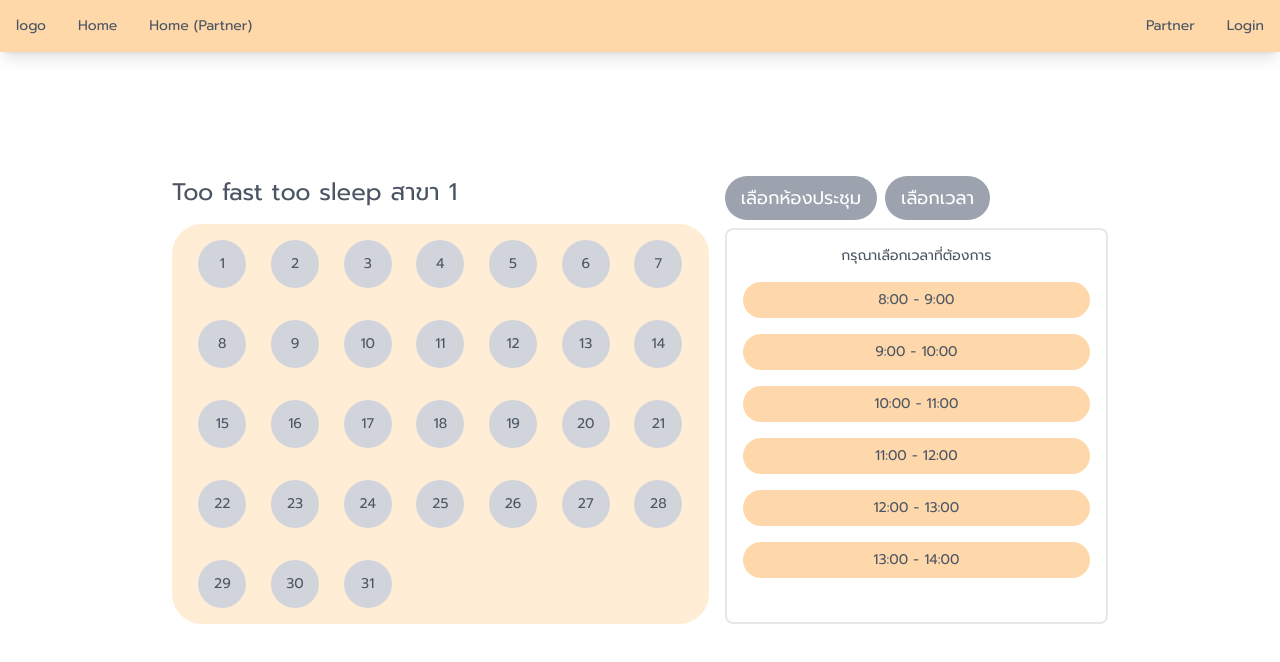
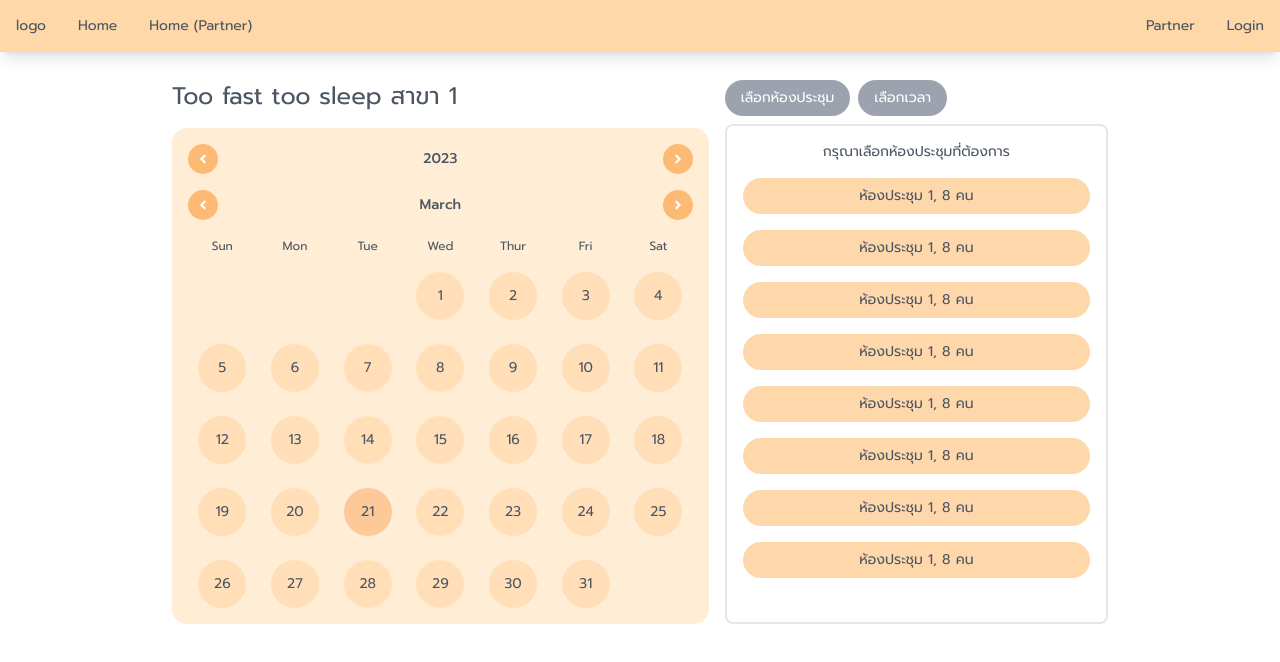
Before and after one commit to soAcademy/kowingplace, a React (Vite) app: page /reserve/1 in a window 1280 px wide. Shown: the top 662 px of the page. Built offline with nearby package versions, Linux system fonts and the light colour scheme.

Commit message:
feat: do the custom calendar

```diff
--- a/src/pages/external/Reserve.jsx
+++ b/src/pages/external/Reserve.jsx
@@ -1,88 +1,288 @@
-import React from "react";
-import { Link } from "react-router-dom";
+import React, { useState, useEffect } from "react";
+import { FaAngleLeft, FaAngleRight } from "react-icons/fa";
 
 export const Reserve = () => {
+  //day of week and month start index 0
+  const [yearData, setYearData] = useState(0);
+  const [monthData, setMonthData] = useState(0);
+  const [dateData, setDateData] = useState(0);
+  const [amountDateThisMonth, setAmountDateThisMonth] = useState(0);
+  const [amountDateLastMonth, setAmountDateLastMonth] = useState(0);
+  const [dayMonthStart, setDayMonthStart] = useState(0);
+  const [calendar, setCalendar] = useState([]);
+  const [selectDateTime, setSelectDateTime] = useState({
+    year: 0,
+    month: 0,
+    date: 0,
+    day: 0,
+    key: 0,
+  });
+  const [tabSelect, setTabSelect] = useState("room");
+
+  const dayString = ["Sun", "Mon", "Tue", "Wed", "Thur", "Fri", "Sat"];
+  const monthString = [
+    "January",
+    "February",
+    "March",
+    "April",
+    "May",
+    "June",
+    "July",
+    "August",
+    "September",
+    "October",
+    "November",
+    "December",
+  ];
+
+  useEffect(() => {
+    setYearData(new Date().getFullYear());
+    setMonthData(new Date().getMonth() + 1);
+    setDateData(new Date().getDate());
+  }, []);
+
+  useEffect(() => {
+    if (monthData !== 0 && yearData !== 0) {
+      setAmountDateThisMonth(new Date(yearData, monthData, 0).getDate());
+      setAmountDateLastMonth(
+        new Date(
+          monthData === 1 ? yearData - 1 : yearData,
+          monthData === 1 ? 12 : monthData - 1,
+          0
+        ).getDate()
+      );
+      setDayMonthStart(new Date(`${yearData}-${monthData}-01`).getDay() + 1);
+    }
+  }, [monthData, yearData]);
+
+  useEffect(() => {
+    if (amountDateLastMonth !== 0 && amountDateThisMonth !== 0) {
+      const calendar = Object.keys([
+        ...Array(dayMonthStart > 5 ? 6 * 7 : 5 * 7),
+      ]).map((key) => {
+        const newKey = Number(key);
+        let dateCalendar = 0;
+        let dayCalendar = 0;
+        let monthCalendar = 0;
+        let yearCalendar = 0;
+
+        const commute = amountDateLastMonth - dayMonthStart + newKey + 1 + 1;
+
+        //next month
+        if (commute > amountDateLastMonth) {
+          if (commute > amountDateLastMonth + amountDateThisMonth) {
+            dateCalendar =
+              commute - (amountDateLastMonth + amountDateThisMonth);
+            dayCalendar =
+              new Date(
+                `${monthData === 12 ? yearData + 1 : yearData}-${
+                  monthData === 12 ? 1 : monthData + 1
+                }-${dateCalendar}`
+              ).getDay() + 1;
+            monthCalendar = monthData + 1;
+            yearCalendar = monthData === 12 ? yearData + 1 : yearData;
+
+            //curr month
+          } else {
+            dateCalendar = commute - amountDateLastMonth;
+            dayCalendar =
+              new Date(`${yearData}-${monthData}-${dateCalendar}`).getDay() + 1;
+            monthCalendar = monthData;
+            yearCalendar = yearData;
+          }
+
+          //prev month
+        } else {
+          dateCalendar = commute;
+          dayCalendar =
+            new Date(
+              `${monthData === 1 ? yearData - 1 : yearData}-${
+                monthData === 1 ? 12 : monthData - 1
+              }-${dateCalendar}`
+            ).getDay() + 1;
+          monthCalendar = monthData - 1;
+          yearCalendar = monthData === 1 ? yearData - 1 : yearData;
+        }
+
+        return {
+          key: newKey,
+          day: dayCalendar,
+          date: dateCalendar,
+          month: monthCalendar,
+          year: yearCalendar,
+        };
+      });
+      // console.log(calendar, calendar);
+      setCalendar(calendar);
+    }
+  }, [amountDateLastMonth, amountDateThisMonth]);
+
+  // console.log(
+  //   yearData,
+  //   monthData,
+  //   dateData,
+  //   amountDateLastMonth,
+  //   amountDateThisMonth,
+  //   dayMonthStart
+  // );
+
   return (
-    <div className="relative w-full md:h-screen flex justify-center text-font-primary font-prompt text-sm md:mx-auto p-4 pt-20 md:pt-4">
-      <div className="w-full md:w-3/4 flex justify-center items-center gap-y-8">
+    <div className="relative w-full flex justify-center text-font-primary font-prompt text-sm md:mx-auto p-4 pt-20">
+      <div className="w-full lg:w-3/4 flex justify-center items-center gap-y-8">
         <div className="mainBlock w-full flex flex-col md:flex-row gap-4">
           <div className="calendarBlock w-full md:w-7/12 flex flex-col gap-4">
             <div>
               <h1 className="text-2xl">Too fast too sleep สาขา 1 </h1>
             </div>
             <div className="cBlock">
-              <div className="w-full bg-orange-100 rounded-[30px] grid grid-cols-7 gap-x-1 gap-y-8 p-2 md:p-4">
-                {[...Array(31)].map((r, idx) => (
+              <div className="w-full flex flex-col gap-y-4 bg-orange-100 rounded-[15px] p-2 md:p-4">
+                <div className="yearBlock flex justify-between items-center">
                   <div
-                    key={`date_${idx}`}
-                    className="w-full flex justify-center items-center"
+                    onClick={() => setYearData(yearData - 1)}
+                    className="w-fit bg-orange-300 hover:bg-orange-400 text-white rounded-full cursor-pointer p-2"
                   >
-                    <Link>
-                      <div className="w-12 h-12 flex justify-center items-center bg-gray-300 hover:bg-gray-400 rounded-full p-4">
-                        {idx + 1}
-                      </div>
-                    </Link>
+                    <FaAngleLeft />
                   </div>
-                ))}
+                  <p className="font-medium">{yearData}</p>
+                  <div
+                    onClick={() => setYearData(yearData + 1)}
+                    className="w-fit bg-orange-300 hover:bg-orange-400 text-white rounded-full cursor-pointer p-2"
+                  >
+                    <FaAngleRight />
+                  </div>
+                </div>
+                <div className="monthBlock flex justify-between items-center">
+                  <div
+                    onClick={() =>
+                      setMonthData(monthData === 1 ? 12 : monthData - 1)
+                    }
+                    className="w-fit bg-orange-300 hover:bg-orange-400 text-white rounded-full cursor-pointer p-2"
+                  >
+                    <FaAngleLeft />
+                  </div>
+                  <p className="font-medium">{monthString[monthData - 1]}</p>
+                  <div
+                    onClick={() =>
+                      setMonthData(monthData === 12 ? 1 : monthData + 1)
+                    }
+                    className="w-fit bg-orange-300 hover:bg-orange-400 text-white rounded-full cursor-pointer p-2"
+                  >
+                    <FaAngleRight />
+                  </div>
+                </div>
+                <div className="dayBlock grid grid-cols-7 gap-x-1">
+                  {dayString.map((day, idx) => (
+                    <p
+                      key={`day_${idx}`}
+                      className="text-[0.75rem] text-center"
+                    >
+                      {day}
+                    </p>
+                  ))}
+                </div>
+                <div className="grid grid-cols-7 gap-x-1 gap-y-6">
+                  {calendar.map((r, idx) => (
+                    <div
+                      key={`key_${idx}`}
+                      className="w-full flex justify-center items-center"
+                    >
+                      {r.month === monthData && (
+                        <button
+                          onClick={() =>
+                            setSelectDateTime({
+                              year: r.year,
+                              month: r.month,
+                              date: r.date,
+                              day: r.day,
+                              key: r.key,
+                            })
+                          }
+                        >
+                          <div
+                            className={`w-12 h-12 flex justify-center items-center ${
+                              selectDateTime.date === r.date &&
+                              selectDateTime.month === r.month &&
+                              selectDateTime.year === r.year
+                                ? "bg-orange-400/50 border-2 border-orange-500"
+                                : new Date().getDate() === r.date &&
+                                  new Date().getMonth() + 1 === r.month &&
+                                  new Date().getFullYear() === r.year
+                                ? "bg-orange-400/40"
+                                : "bg-orange-300/30"
+                            } hover:bg-orange-400/50 rounded-full p-4`}
+                          >
+                            {r.date}
+                          </div>
+                        </button>
+                      )}
+                    </div>
+                  ))}
+                </div>
               </div>
             </div>
           </div>
 
           <div className="detailBlock w-full md:w-5/12 flex flex-col gap-2">
             <div className="flex gap-x-2">
-              <button className="w-fit bg-gray-400 hover:bg-gray-500 text-white rounded-full p-2 px-4">
-                <h1 className="text-lg">เลือกห้องประชุม</h1>
+              <button
+                onClick={() => setTabSelect("room")}
+                className="w-fit bg-gray-400 hover:bg-gray-500 text-white rounded-full p-2 px-4"
+              >
+                <h1 className="">เลือกห้องประชุม</h1>
               </button>
-              <button className="w-fit bg-gray-400 hover:bg-gray-500 text-white rounded-full p-2 px-4">
-                <h1 className="text-lg">เลือกเวลา</h1>
+              <button
+                onClick={() => setTabSelect("time")}
+                className="w-fit bg-gray-400 hover:bg-gray-500 text-white rounded-full p-2 px-4"
+              >
+                <h1 className="">เลือกเวลา</h1>
               </button>
             </div>
-            {false && (
+            {tabSelect === "room" && (
               <div className="h-full border-2 rounded-lg p-4">
                 <div className="text-center mb-4">
                   <p>กรุณาเลือกห้องประชุมที่ต้องการ</p>
                 </div>
-                <div className="roomList h-[300px] flex  flex-col gap-y-4 overflow-y-auto">
+                <div className="roomList flex md:max-h-[400px] flex-col gap-y-4 overflow-y-auto">
                   <button className="w-full bg-orange-200 hover:bg-orange-300 rounded-full p-2 px-4">
-                    ห้องประชุม 1, 8 คน, ราคา 800 บาท/ชม.
+                    ห้องประชุม 1, 8 คน
                   </button>
                   <button className="w-full bg-orange-200 hover:bg-orange-300 rounded-full p-2 px-4">
-                    ห้องประชุม 1, 8 คน, ราคา 800 บาท/ชม.
+                    ห้องประชุม 1, 8 คน
                   </button>
                   <button className="w-full bg-orange-200 hover:bg-orange-300 rounded-full p-2 px-4">
-                    ห้องประชุม 1, 8 คน, ราคา 800 บาท/ชม.
+                    ห้องประชุม 1, 8 คน
                   </button>
                   <button className="w-full bg-orange-200 hover:bg-orange-300 rounded-full p-2 px-4">
-                    ห้องประชุม 1, 8 คน, ราคา 800 บาท/ชม.
+                    ห้องประชุม 1, 8 คน
                   </button>
                   <button className="w-full bg-orange-200 hover:bg-orange-300 rounded-full p-2 px-4">
-                    ห้องประชุม 1, 8 คน, ราคา 800 บาท/ชม.
+                    ห้องประชุม 1, 8 คน
                   </button>
                   <button className="w-full bg-orange-200 hover:bg-orange-300 rounded-full p-2 px-4">
-                    ห้องประชุม 1, 8 คน, ราคา 800 บาท/ชม.
+                    ห้องประชุม 1, 8 คน
                   </button>
                   <button className="w-full bg-orange-200 hover:bg-orange-300 rounded-full p-2 px-4">
-                    ห้องประชุม 1, 8 คน, ราคา 800 บาท/ชม.
+                    ห้องประชุม 1, 8 คน
                   </button>
                   <button className="w-full bg-orange-200 hover:bg-orange-300 rounded-full p-2 px-4">
-                    ห้องประชุม 1, 8 คน, ราคา 800 บาท/ชม.
+                    ห้องประชุม 1, 8 คน
                   </button>
                   <button className="w-full bg-orange-200 hover:bg-orange-300 rounded-full p-2 px-4">
-                    ห้องประชุม 1, 8 คน, ราคา 800 บาท/ชม.
+                    ห้องประชุม 1, 8 คน
                   </button>
                   <button className="w-full bg-orange-200 hover:bg-orange-300 rounded-full p-2 px-4">
-                    ห้องประชุม 1, 8 คน, ราคา 800 บาท/ชม.
+                    ห้องประชุม 1, 8 คน
                   </button>
                 </div>
               </div>
             )}
 
-            {true && (
+            {tabSelect === "time" && (
               <div className="h-full border-2 rounded-lg p-4">
                 <div className="text-center mb-4">
                   <p>กรุณาเลือกเวลาที่ต้องการ</p>
                 </div>
-                <div className="roomList h-[300px] flex  flex-col gap-y-4 overflow-y-auto">
+                <div className="roomList flex  md:max-h-[400px] flex-col gap-y-4 overflow-y-auto">
                   <button className="w-full bg-orange-200 hover:bg-orange-300 rounded-full p-2 px-4">
                     8:00 - 9:00
                   </button>
```
Also changed, not shown: src/pages/Home.jsx (+61 -9 lines).
